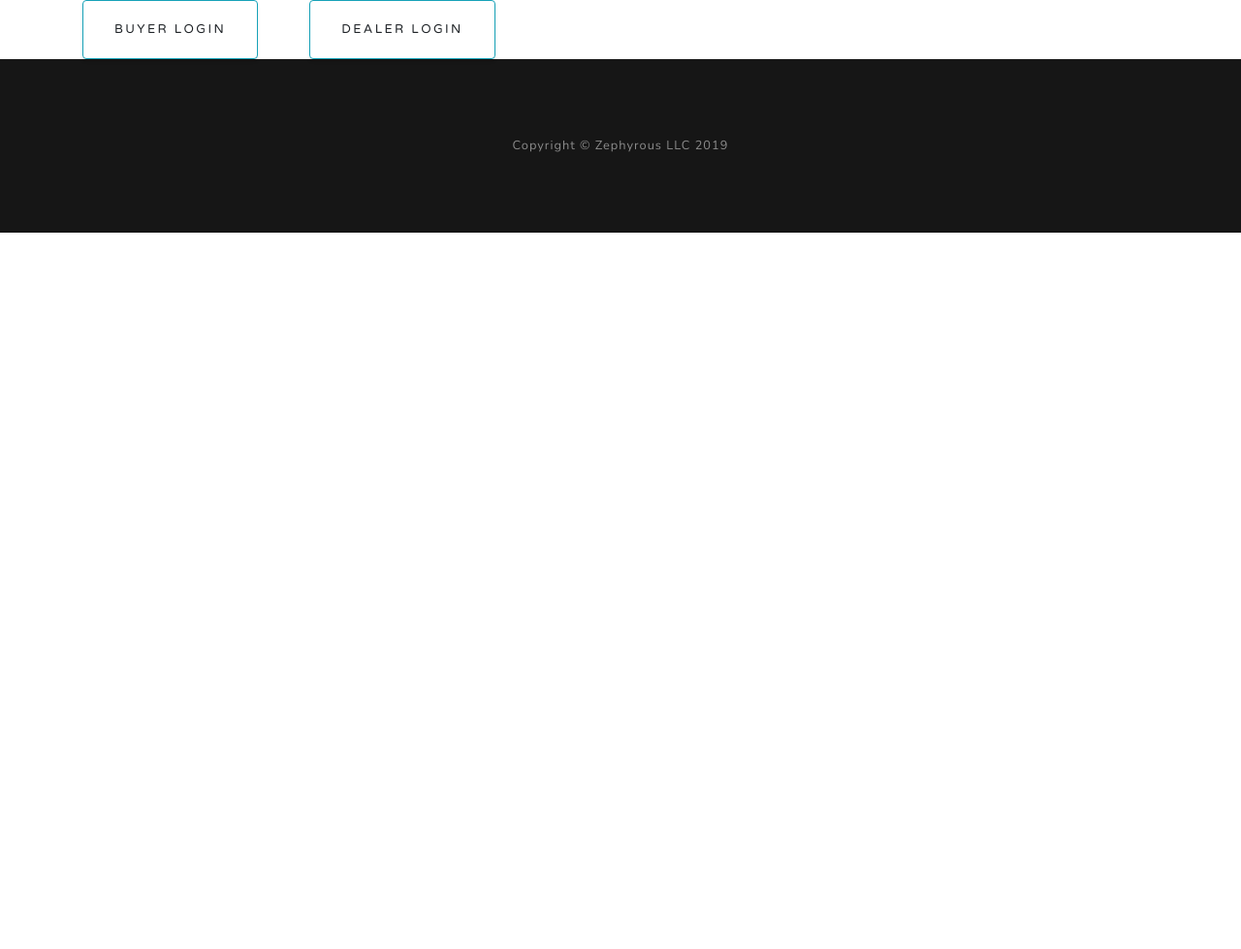
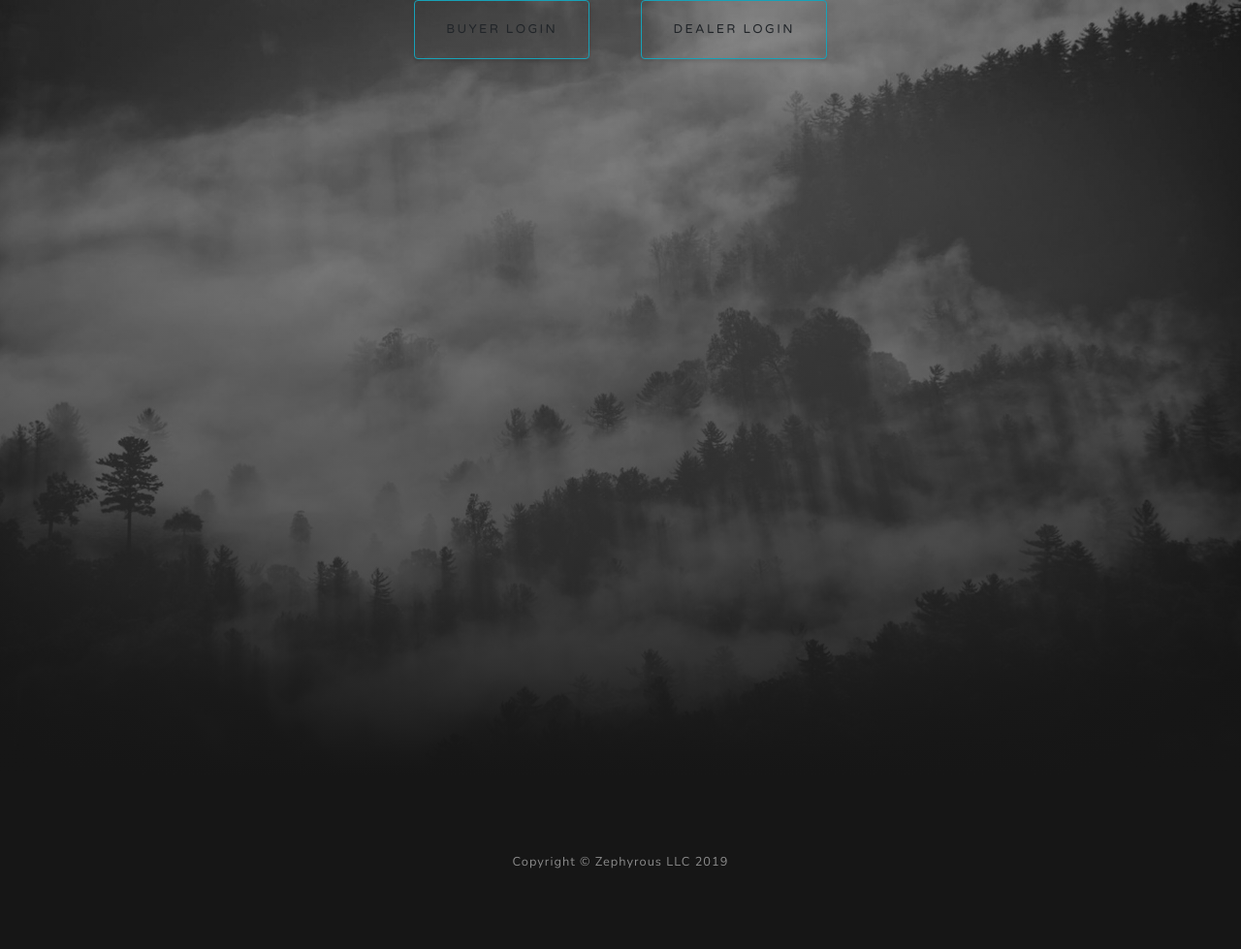
Before and after one commit to longn5/car-weasel, a Django app: page /login in a window 1280 px wide. Shown: the whole page at 97% size. Before the commit the page ends 240 px from the top, so only its background shows below. Run offline with Django 3.2, Linux system fonts and the light colour scheme; some libraries are stand-ins or nearby versions.

Commit message:
CSS tweaks

```diff
--- a/product_page/templates/login_choice.html
+++ b/product_page/templates/login_choice.html
@@ -7,10 +7,14 @@
 {% endblock%}
 
 {% block page_content %}
-<div class="bg-mountain">
-  <div id="login_option" class="container">
-      <button id="buyer_login_button" class="btn bg-transparent btn-md border border-info mr-5">Buyer Login</button>
-      <button id="seller_login_button" class="btn bg-transparent btn-md border border-info">Dealer Login</button>
+<div class="masthead">
+  <div class="container">
+    <div class="row">
+      <div class="col text-center">
+          <button id="buyer_login_button" class="btn bg-transparent btn-md border border-info mr-5">Buyer Login</button>
+          <button id="seller_login_button" class="btn bg-transparent btn-md border border-info">Dealer Login</button>
+      </div>
+    </div>
   </div>
 </div>
 {% endblock %}
```
